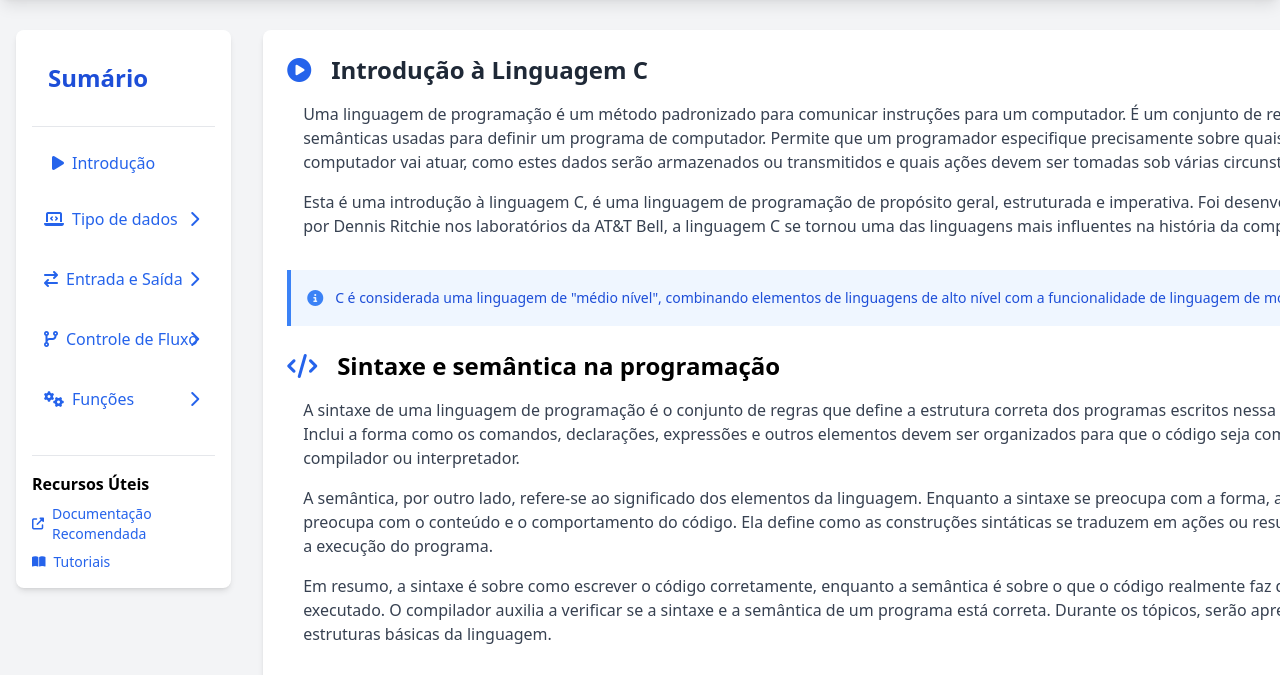
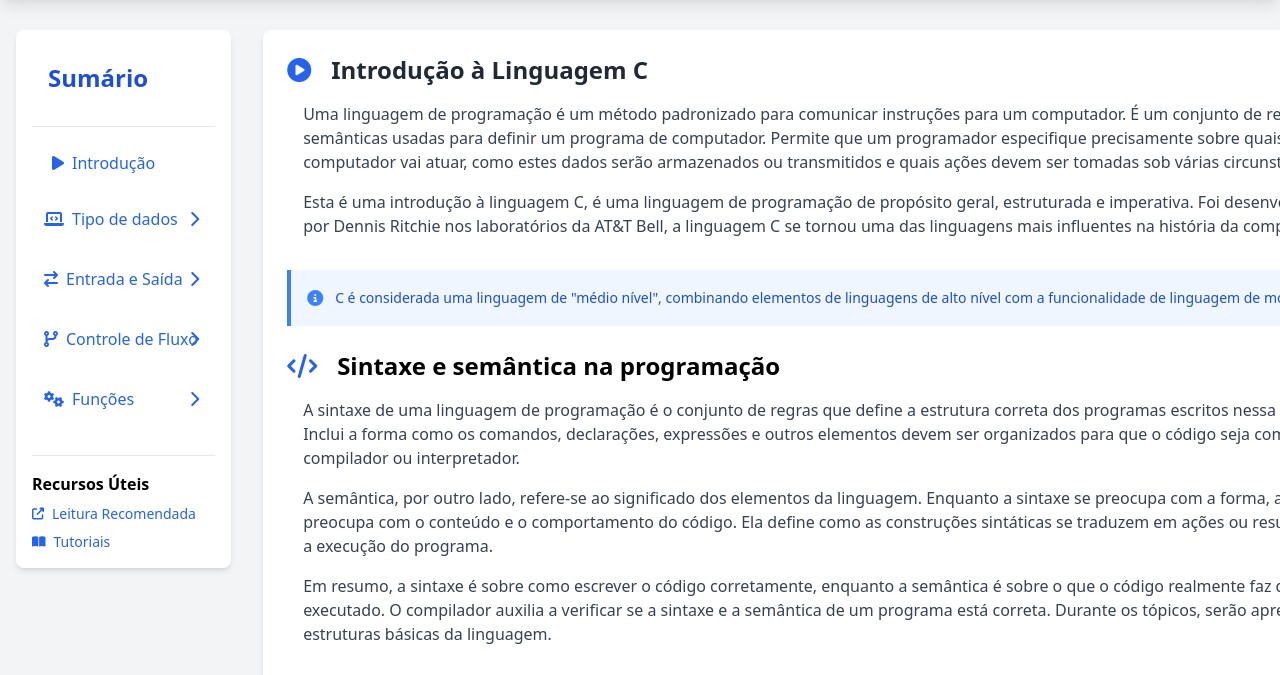
Before and after one commit to luucasorfer/estruturaDados, a plain HTML site: page index.html in a window 1280 px wide. Shown: the part 74-749 px from the top of the page. Drawn offline with nearby package versions, Linux system fonts and the light colour scheme.

Commit message:
Update index.html

```diff
--- a/index.html
+++ b/index.html
@@ -359,9 +359,9 @@
                     href="#documentacao"
                     class="text-sm text-blue-600 hover:underline flex items-center"
                     data-html="./conteudos/recursos/documentacao.html"
-                    data-explanation="Links para documentação recomendada e recursos adicionais."
+                    data-explanation="Links para leitura recomendada e recursos adicionais."
                     ><i class="fas fa-external-link-alt mr-2 text-xs"></i>
-                    Documentação Recomendada</a
+                    Leitura Recomendada</a
                   >
                 </li>
                 <li>
```
